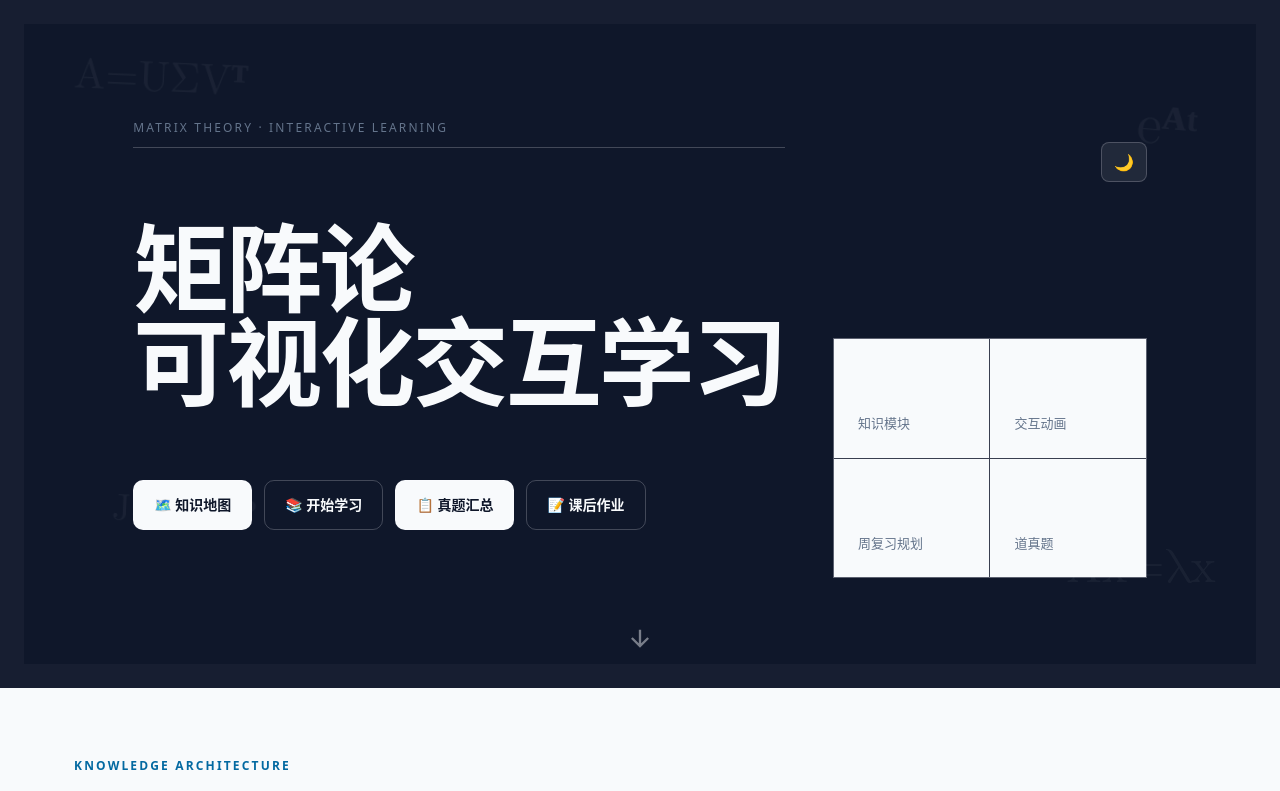
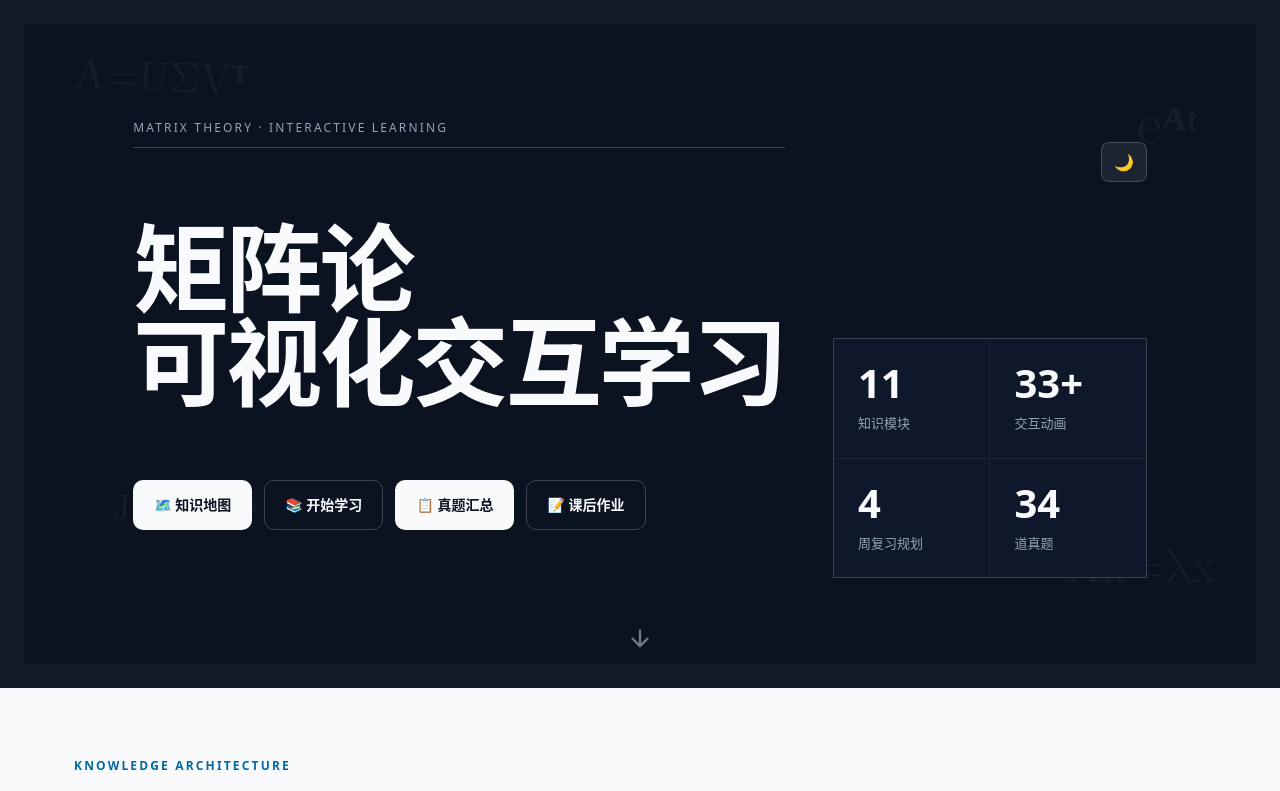
Before and after one commit to ztracer/matrix-theory-vue, a Vue app: page /#/ in a window 1280 px wide. Shown: the top 791 px of the page. Built offline with nearby package versions, Linux system fonts and the light colour scheme.

Commit message:
fix: Hero 暗色区域不随主题反转 — 固定深色配色
Hero 本就是暗色品牌区域, 不应随亮/暗主题切换反转.
将所有 Hero 内 var(--color-*) 替换为固定暗色值:
- 背景 #0B1220, 前景 #F8FAFC
- 统计/按钮/徽章/浮动公式/toggle 全部硬编码

```diff
--- a/src/views/Home.vue
+++ b/src/views/Home.vue
@@ -569,8 +569,8 @@ const hideTip = () => { tipShow.value = false }
 /* Hero */
 .hero {
   min-height: 86vh;
-  background: var(--color-primary);
-  color: var(--color-on-primary);
+  background: #0B1220;
+  color: #F1F5F9;
   padding: 64px 24px 56px;
   position: relative;
   display: flex;
@@ -583,7 +583,7 @@ const hideTip = () => { tipShow.value = false }
   content:'';
   position:absolute;
   inset:0;
-  border: 24px solid color-mix(in srgb, var(--color-on-primary) 3%, transparent);
+  border: 24px solid rgba(241,245,249,.03);
   pointer-events: none;
 }
 .floating-math {
@@ -591,7 +591,7 @@ const hideTip = () => { tipShow.value = false }
   font-family: "Cambria Math", "STIX Two Math", math, serif;
   font-weight: 600;
   opacity: .045;
-  color: var(--color-on-primary);
+  color: #F1F5F9;
   pointer-events: none;
   animation: float 20s ease-in-out infinite;
 }
@@ -605,36 +605,36 @@ const hideTip = () => { tipShow.value = false }
   padding:0 0 10px;
   font-size:12px;
   margin-bottom:24px;
-  color: var(--color-muted-foreground);
+  color: #94A3B8;
   letter-spacing:.18em;
   text-transform:uppercase;
-  border-bottom: 1px solid color-mix(in srgb, var(--color-on-primary) 22%, transparent);
+  border-bottom: 1px solid rgba(241,245,249,.22);
 }
 .hero h1 {
   font-size: clamp(48px, 8vw, 96px);
   font-weight: 700;
   line-height: .98;
   margin-bottom: 24px;
-  color:var(--color-on-primary);
+  color:#F8FAFC;
   letter-spacing:-.03em;
 }
-.hero-stats { grid-column:2; grid-row:1 / span 4; display:grid; grid-template-columns:1fr 1fr; gap:1px; background: color-mix(in srgb, var(--color-on-primary) 18%, transparent); border: 1px solid color-mix(in srgb, var(--color-on-primary) 18%, transparent); }
-.stat { background: var(--color-background); padding:24px; min-width:132px; }
+.hero-stats { grid-column:2; grid-row:1 / span 4; display:grid; grid-template-columns:1fr 1fr; gap:1px; background: rgba(241,245,249,.08); border: 1px solid rgba(241,245,249,.15); }
+.stat { background: rgba(15,23,42,.92); padding:24px; min-width:132px; }
 .stat-num {
-  font-size:40px; font-weight:700; color:var(--color-on-primary); line-height:1;
+  font-size:40px; font-weight:700; color:#F8FAFC; line-height:1;
 }
-.stat-label { font-size:13px; color: var(--color-muted-foreground); margin-top:10px; }
+.stat-label { font-size:13px; color: #94A3B8; margin-top:10px; }
 .hero-btns { display:flex; gap:12px; justify-content:flex-start; flex-wrap:wrap; }
 .btn {
   padding:13px 20px; border-radius:10px; font-size:14px; font-weight:650;
-  text-decoration:none; transition:all .18s ease; cursor:pointer; border: 1px solid color-mix(in srgb, var(--color-on-primary) 22%, transparent);
+  text-decoration:none; transition:all .18s ease; cursor:pointer; border: 1px solid rgba(241,245,249,.22);
 }
-.btn-primary, .btn-exam { background:var(--color-on-primary); color:var(--color-primary); }
-.btn-secondary, .btn-homework { background:transparent; color:var(--color-on-primary); }
-.btn:hover { transform:translateY(-1px); text-decoration:none; border-color:var(--color-on-primary); }
+.btn-primary, .btn-exam { background:#F8FAFC; color:#0B1220; }
+.btn-secondary, .btn-homework { background:transparent; color:#F8FAFC; }
+.btn:hover { transform:translateY(-1px); text-decoration:none; border-color:#F8FAFC; }
 .scroll-hint {
   position:absolute; bottom:28px; left:50%; transform:translateX(-50%);
-  opacity:.45; color:var(--color-on-primary);
+  opacity:.45; color:#F8FAFC;
 }
 
 .home-theme-toggle {
@@ -642,16 +642,16 @@ const hideTip = () => { tipShow.value = false }
   top: 24px;
   right: 24px;
   z-index: 10;
-  background: color-mix(in srgb, var(--color-on-primary) 8%, transparent);
-  border: 1px solid color-mix(in srgb, var(--color-on-primary) 20%, transparent);
+  background: rgba(241,245,249,.08);
+  border: 1px solid rgba(241,245,249,.2);
   border-radius: 8px;
-  color: var(--color-on-primary);
+  color: #F1F5F9;
   padding: 8px 12px;
   font-size: 16px;
   cursor: pointer;
   transition: background .18s ease;
 }
-.home-theme-toggle:hover { background: color-mix(in srgb, var(--color-on-primary) 16%, transparent); }
+.home-theme-toggle:hover { background: rgba(241,245,249,.16); }
 
 /* Section base */
 .section { padding: 64px 0; }
```
